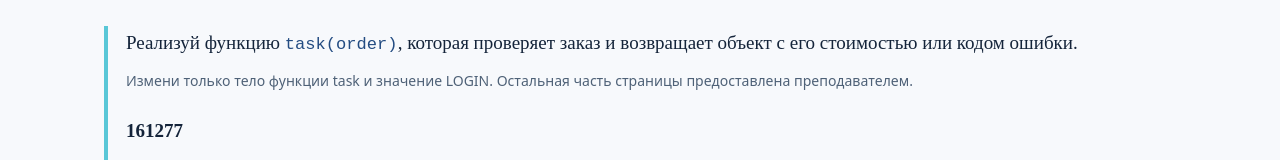
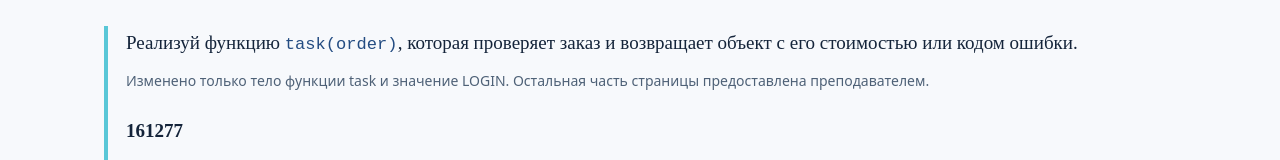
Before and after one commit to Felex-i/Felex.github.io, a plain HTML site: page d/index.html in a window 1280 px wide. Shown: the part 171-331 px from the top of the page. Drawn offline with Linux system fonts and the light colour scheme.

Commit message:
Update index.html

```diff
--- a/d/index.html
+++ b/d/index.html
@@ -74,7 +74,7 @@
     <div class="intro">
       <p>Реализуй функцию <code>task(order)</code>, которая проверяет заказ и
         возвращает объект с его стоимостью или кодом ошибки.</p>
-      <p class="small">Измени только тело функции task и значение LOGIN.
+      <p class="small">Изменено только тело функции task и значение LOGIN.
         Остальная часть страницы предоставлена преподавателем.</p>
       <h4 id="login">161277</h4>
     </div>
```
